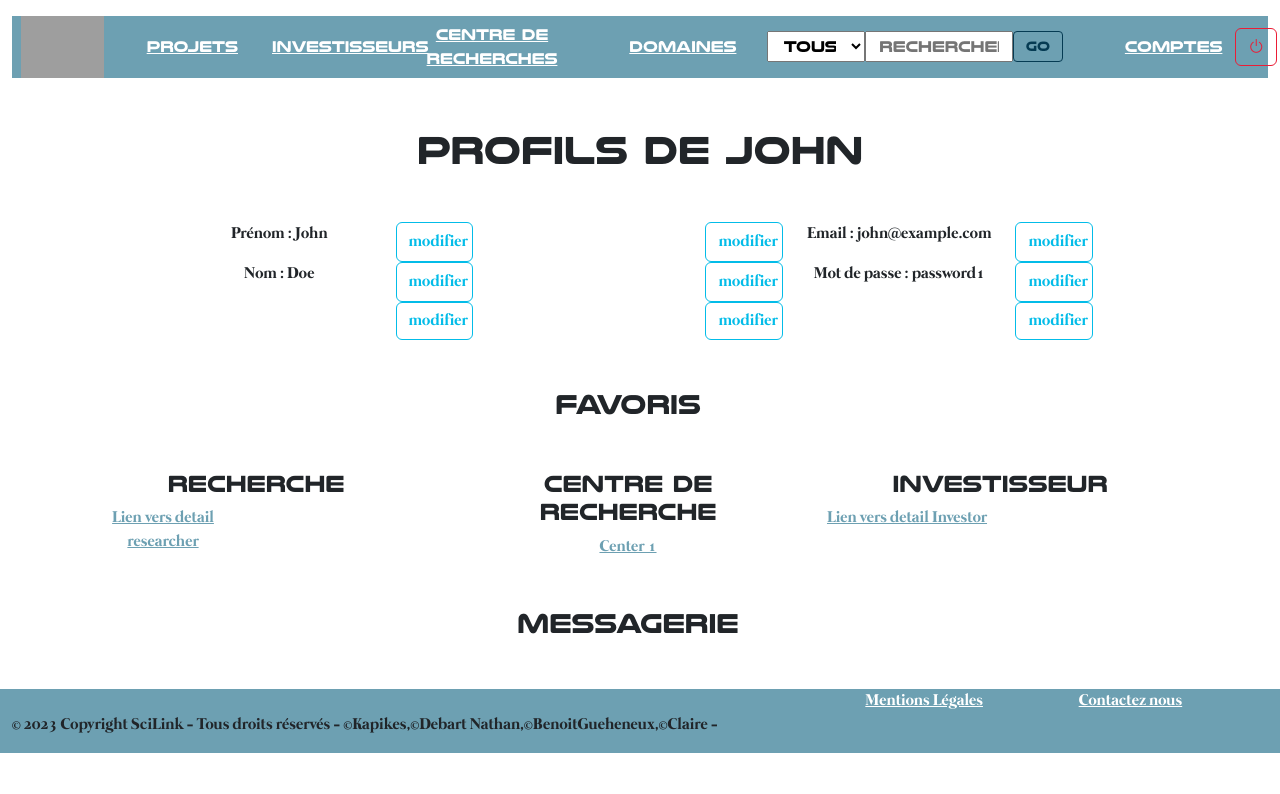
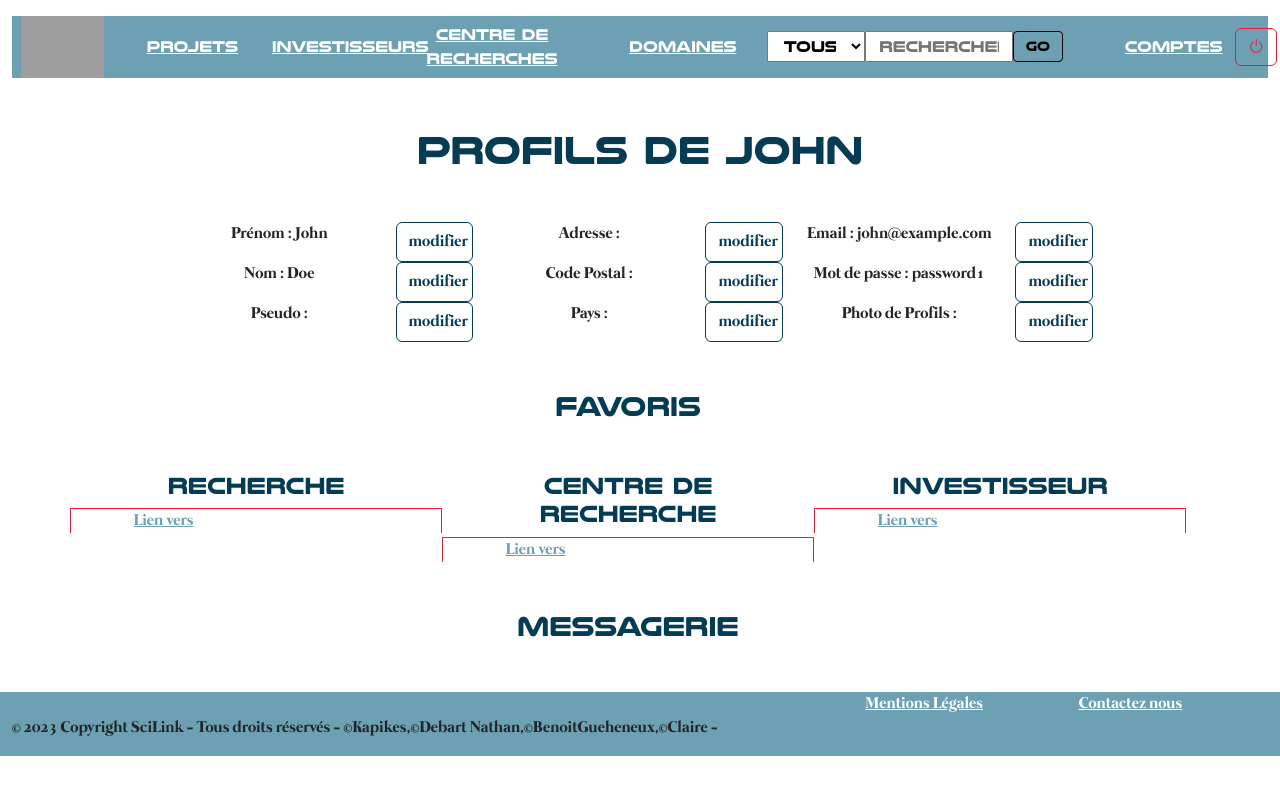
Before and after one commit to debart-nathan/SciLink-Front, a React (Create React App) app: page /user/1 in a window 1280 px wide. Shown: the top 794 px of the page. Built offline with nearby package versions, Linux system fonts and the light colour scheme; data requests are answered from the project's data file; grey boxes are pictures that could not be loaded.

Commit message:
finition profils deco version1

```diff
--- a/src/assets/css/main.scss
+++ b/src/assets/css/main.scss
@@ -16,8 +16,8 @@
 $font-family-base: "mermaid";
 $primary: #6DA0B2   ;
 $secondary: #CAD7E2;
-$warning: #000000;
-$dark: #053B53;
+$warning: #053B53;
+$dark: #000000;
 $info: #03BCE8;
 $danger: #EB1D36;
 $light: #fff;
--- a/src/components/detailPageUser/InvestorLinks.tsx
+++ b/src/components/detailPageUser/InvestorLinks.tsx
@@ -28,14 +28,14 @@ const InvestorLinks = ({ id }: { id: number }) => {
   return (
     <>
       {InvestorsState ? (
-        <div className="row">
+        <div className="row border border-danger border-bottom-0">
           {InvestorsState.map((Investors: any) => (
             <a
               className="col-12 col-md-6"
               key={Investors.id}
               href={`/investor/${Investors.id}`}
             >
-              Lien vers detail Investor
+              Lien vers {Investors.name}
             </a>
           ))}
         </div>
--- a/src/components/detailPageUser/PageDetailUser.tsx
+++ b/src/components/detailPageUser/PageDetailUser.tsx
@@ -3,7 +3,7 @@ import UserInterface from "../../interfaces/UserInterface";
 import User from "./User";
 import Researcher from "./ResearcherLinks";
 import Investor from "./InvestorLinks";
-import ResearchCenter from "../detailPageResearchCenter/ResearchCenterLink";
+import ResearchCenter from "./ResearchCenterLinks";
 
 const PageDetailUser = () => {
   const id = idSelect();
@@ -14,7 +14,7 @@ const PageDetailUser = () => {
    *
    * @return {number} Le dernier segment du chemin d'URL en tant que nombre.
    */
-  function idSelect() {
+  function idSelect(): number {
     const pathname = window.location.pathname;
     const segments = pathname.split("/");
     const lastSegment = segments[segments.length - 1];
@@ -26,22 +26,22 @@ const PageDetailUser = () => {
       <main className=" row mt-5 text-center">
         <User id={id} userState={userState} setUserState={setUserState} />
         <section className="row">
-          <h3 className="text-center mt-5 mb-5">Favoris</h3>
+          <h3 className="text-warning mt-5 mb-5">Favoris</h3>
           <article className="col-12 col-md-4">
-            <h4 className="text-center">Recherche</h4>
+            <h4 className="text-warning">Recherche</h4>
             <Researcher id={id} />
           </article>
           <article className="col-12 col-md-4">
-            <h4 className="text-center">Centre de Recherche</h4>
+            <h4 className="text-warning">Centre de Recherche</h4>
             <ResearchCenter id={id} />
           </article>
           <article className="col-12 col-md-4">
-            <h4 className="text-center">Investisseur</h4>
+            <h4 className="text-warning">Investisseur</h4>
             <Investor id={id} />
           </article>
         </section>
         <section className="row">
-          <h3 className="text-center mt-5 mb-5">Messagerie</h3>
+          <h3 className="text-center text-warning mt-5 mb-5">Messagerie</h3>
           {/* reste a faire */}
         </section>
       </main>
--- a/src/components/detailPageUser/ResearchCenterLinks.tsx
+++ b/src/components/detailPageUser/ResearchCenterLinks.tsx
@@ -29,14 +29,14 @@ const ResearchCenterLinks = ({ id }: { id: number }) => {
   return (
     <>
       {ResearchCentersState ? (
-        <div className="row">
+        <div className="row border border-danger border-bottom-0">
           {ResearchCentersState.map((ResearchCenters: any) => (
             <a
               className="col-12 col-md-6"
               key={ResearchCenters.id}
               href={`/researchCenter/${ResearchCenters.id}`}
             >
-              Lien vers detail ResearchCenter
+              Lien vers {ResearchCenters.label}
             </a>
           ))}
         </div>
--- a/src/components/detailPageUser/ResearcherLinks.tsx
+++ b/src/components/detailPageUser/ResearcherLinks.tsx
@@ -29,14 +29,14 @@ const ResearcherLinks = ({ id }: { id: number }) => {
   return (
     <>
       {researchersState ? (
-        <div className="row">
+        <div className="row border border-danger border-bottom-0">
           {researchersState.map((researchers: any) => (
             <a
               className="col-12 col-md-6"
               key={researchers.id}
               href={`/researcher/${researchers.id}`}
             >
-              Lien vers detail researcher
+              Lien vers {researchers.name}
             </a>
           ))}
         </div>
--- a/src/components/detailPageUser/User.tsx
+++ b/src/components/detailPageUser/User.tsx
@@ -27,7 +27,7 @@ const User = ({
     <>
       {userState ? (
         <>
-          <h1 className="col-12 col-md-6 offset-md-3 mb-5">
+          <h1 className="col-12 col-md-6 offset-md-3 mb-5 text-warning">
             Profils de {userState.first_name}
           </h1>
           <section className="row">
@@ -36,41 +36,41 @@ const User = ({
                 <p className="col-12 col-md-3">
                   Prénom : {userState.first_name}
                 </p>
-                <button className="btn btn-outline-info col-md-1">
+                <button className="btn btn-outline-warning col-md-1">
                   modifier
                 </button>
-                <p className="col-12 col-md-3"></p>
-                <button className="btn btn-outline-info col-md-1">
+                <p className="col-12 col-md-3">Adresse : {userState.address}</p>
+                <button className="btn btn-outline-warning col-md-1">
                   modifier
                 </button>
                 <p className="col-12 col-md-3">Email : {userState.email}</p>
-                <button className="btn btn-outline-info col-md-1">
+                <button className="btn btn-outline-warning col-md-1">
                   modifier
                 </button>
                 <p className="col-12 col-md-3">
                 Nom : {userState.last_name}
                 </p>
-                <button className="btn btn-outline-info col-md-1">
+                <button className="btn btn-outline-warning col-md-1">
                   modifier
                 </button>
-                <p className="col-12 col-md-3"></p>
-                <button className="btn btn-outline-info col-md-1">
+                <p className="col-12 col-md-3">Code Postal : {userState.postal_code}</p>
+                <button className="btn btn-outline-warning col-md-1">
                   modifier
                 </button>
                 <p className="col-12 col-md-3">Mot de passe : {userState.password}</p>
-                <button className="btn btn-outline-info col-md-1">
+                <button className="btn btn-outline-warning col-md-1">
                   modifier
                 </button>
-                <p className="col-12 col-md-3"></p>
-                <button className="btn btn-outline-info col-md-1">
+                <p className="col-12 col-md-3">Pseudo : {userState.username}</p>
+                <button className="btn btn-outline-warning col-md-1">
                   modifier
                 </button>
-                <p className="col-12 col-md-3"></p>
-                <button className="btn btn-outline-info col-md-1">
+                <p className="col-12 col-md-3">Pays : {userState.country}</p>
+                <button className="btn btn-outline-warning col-md-1">
                   modifier
                 </button>
-                <p className="col-12 col-md-3"></p>
-                <button className="btn btn-outline-info col-md-1">
+                <p className="col-12 col-md-3">Photo de Profils : {userState.photo}</p>
+                <button className="btn btn-outline-warning col-md-1">
                   modifier
                 </button>
               </div>
```
